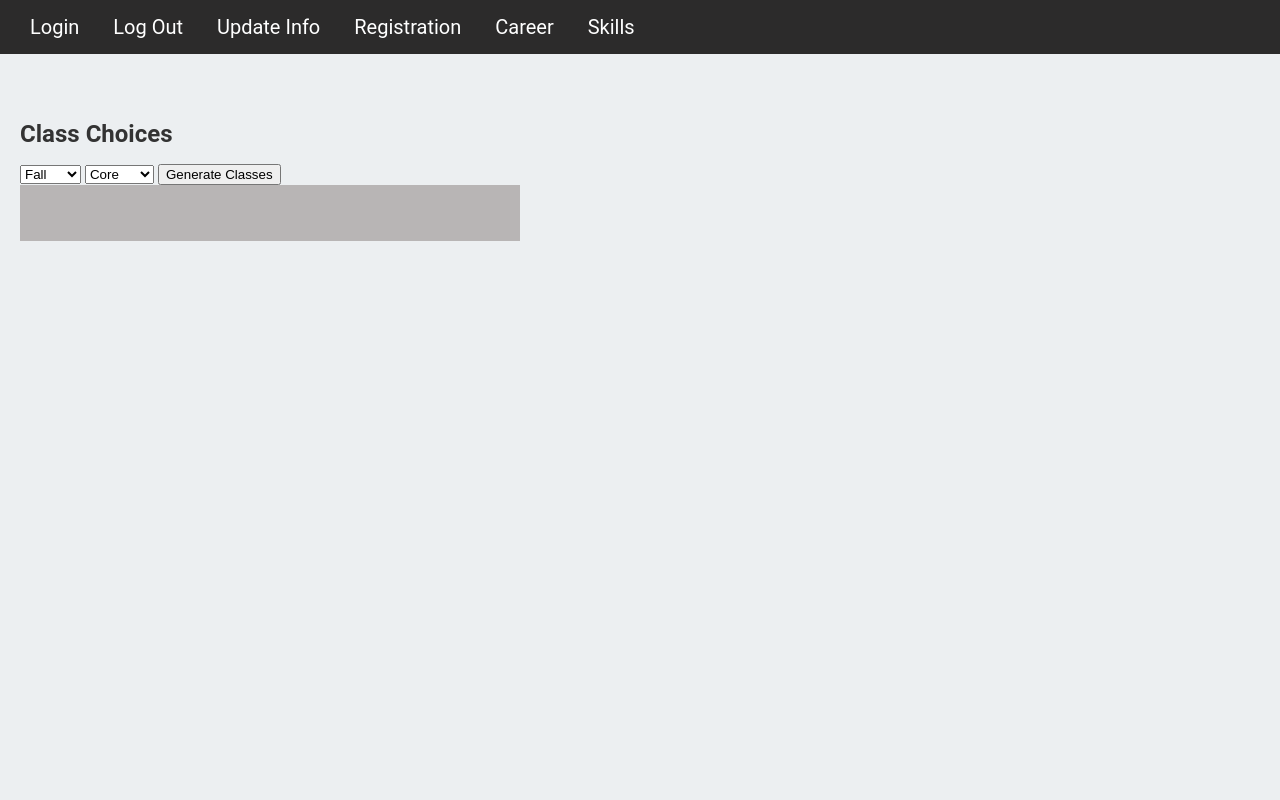
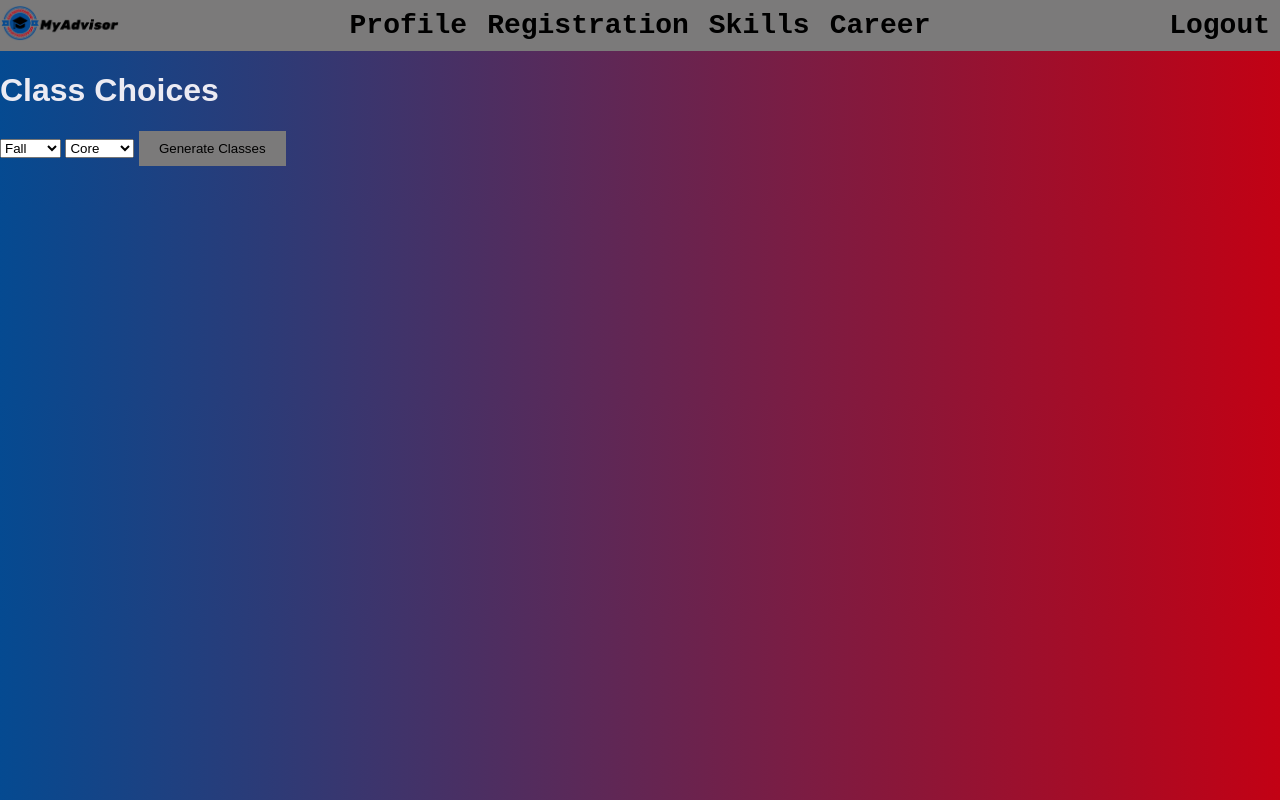
Before and after one commit to siennaphia/FAUmyAdvisor, a plain HTML site: page public/Class Registration/registration.html in a window 1280 px wide. Drawn offline with Linux system fonts and the light colour scheme; files that its build step writes are made by us from their sources; no server answers; files whose address does not match are found by name.

Commit message:
Finished the common CSS file

```diff
--- /dev/null
+++ b/public/Class Registration/registration.css
@@ -0,0 +1,90 @@
+/* styles.css */
+
+body{
+    background: linear-gradient(to left, #C20114, #054A91);
+    color: #000000;
+    font-family: Arial, Helvetica, sans-serif;
+    margin: 0;
+    padding: 0;
+}
+
+h1, h2, h3, h4, h5, h6 {
+    color: #ECEBF3; /* Heading text color */
+}
+
+button, .button {
+    background-color: #7B7A7A; /* Button background color */
+    color: #000000; /* Button text color */
+    border: none;
+    padding: 10px 20px;
+    cursor: pointer;
+}
+
+/*#################################################*/
+/*THIS CODE TAKES CARE OF THE NAVIGATION BAR
+    AND THE LOGOUT BUTTON.
+DO NOT ALTER*/
+/*#################################################*/
+/* Center the navigation bar */
+.logo {
+    position: absolute;
+    top: 5px; /* Adjust the top position as needed */
+    left: 0px; /* Adjust the left position as needed */
+    max-width: 120px; /* Adjust the size of the logo */
+    max-height: 120px; /* Adjust the size of the logo */
+    padding: 0px; /* Add padding around the logo if needed */
+}
+.navbar {
+    display: flex;
+    justify-content: center;
+    background-color: #7B7A7A;
+    padding-bottom: 10px;
+}
+
+ul {
+
+    list-style-type: none;
+    background-color: #7B7A7A;
+    margin: 0px;
+    padding: 0px;
+    display: flex;
+}
+
+li {
+    margin-top: 10px;
+}
+
+a {
+    text-decoration: none;
+    background-color: #7B7A7A;
+    color: #000000;
+    font-family: monospace;
+    font-weight: bold;
+    font-size: 28px;
+    padding: 10px;
+}
+
+/* Hover effect for links */
+a:hover {
+    background-color: #0C120C; /* Background color on hover */
+    color: #ECEBF3; /* Text color on hover */
+}
+
+.logout {
+    position: absolute;
+    top: 0px;
+    right: 0px;
+    background-color: #7B7A7A;
+    color: #000000;
+    font-weight: bold;
+    font-size: 28px;
+}
+
+.logout:hover {
+    background-color: #0C120C; /* Background color on hover */
+    color: #ECEBF3; /* Text color on hover */
+    cursor: pointer;
+}
+
+/*#################################################*/
+/*#################################################*/
--- a/public/Class Registration/registration.html
+++ b/public/Class Registration/registration.html
@@ -21,64 +21,22 @@
   <script src="app.js"></script>
   <script src="registration.js"></script>
 
-  <link rel="stylesheet" href="styles.css">
-  <style>
-    body {
-      padding-top: 80px; /* Add padding to account for the height of the navbar */
-    }
-
-    h1 {
-      margin-top: 40px;
-      text-align: center;
-    }
-
-    p {
-      text-align: center;
-    }
-
-    form {
-      display: flex;
-      flex-direction: column;
-      align-items: center;
-      margin-top: 20px;
-    }
-
-    label {
-      margin-bottom: 10px;
-    }
-
-    input[type="text"] {
-      width: 30%;
-      padding: 5px;
-      margin-bottom: 10px;
-    }
-
-    .button-container {
-      display: flex;
-      justify-content: center;
-      margin-top: 10px;
-    }
-
-    .button-container button {
-      margin: 0 5px;
-      padding: 10px 20px;
-      background-color: #4caf50;
-      color: #fff;
-      border: none;
-      border-radius: 5px;
-      cursor: pointer;
-    }
-  </style>
+  <link rel="icon" href="logo.ico" type="image/x-icon">
+  <link rel="stylesheet" href="registration.css">
 </head>
 
 <body>
-  <div class="navbar">
-    <a href="index.html">Login</a>
-    <a href="#" id="logoutButton">Log Out</a>
-    <a href="userinfo.html">Update Info</a>
-    <a href="registration.html">Registration</a>
-    <a href="career.html">Career</a>
-    <a href="#skill.html">Skills</a>
+  <div class = "navbar">
+    <nav>
+      <img src="navbar_logo.png" alt="Logo" class="logo">
+        <ul>
+          <li><a href="#profile">Profile</a></li>
+          <li><a href="#registration">Registration</a></li>
+          <li><a href="#skills">Skills</a></li>
+          <li><a href="#career">Career</a></li>
+        </ul>
+    </nav>
+    <a href="#" class="logout">Logout</a>
   </div>
 
   <div id="titleCaptionContainer">
@@ -95,8 +53,8 @@
             <option value="elective">Elective</option>
             </select>
           <button onclick="classChecker()">Generate Classes</button></p>
+  </div>
 
-    </div>
   <div id="classColumn">
     <div id="classChoiceContainer">
       <ul id="classChoice">
@@ -108,13 +66,11 @@
     <h1 id="classInfoHeader"></h1>
     <p id="classInfo"></p>
   </div>
-    </div>
+
 
   <div id="nextSemesterContainer">
     <h1 id="nextSemesterHeader"></h1>
     <p id="nextSemester"></p>
   </div>
-
-
 </body>
 </html>
--- a/public/Class Registration/MyAdvisor.css
+++ b/public/MyAdvisor.css
@@ -2,10 +2,22 @@
 
 body{
     background: linear-gradient(to left, #C20114, #054A91);
-    color: #ECEBF3;
+    color: #000000;
     font-family: Arial, Helvetica, sans-serif;
     margin: 0;
     padding: 0;
+}
+
+h1, h2, h3, h4, h5, h6 {
+    color: #ECEBF3; /* Heading text color */
+}
+
+button, .button {
+    background-color: #7B7A7A; /* Button background color */
+    color: #000000; /* Button text color */
+    border: none;
+    padding: 10px 20px;
+    cursor: pointer;
 }
 
 /*#################################################*/
@@ -14,17 +26,27 @@ body{
 DO NOT ALTER*/
 /*#################################################*/
 /* Center the navigation bar */
+.logo {
+    position: absolute;
+    top: 5px; /* Adjust the top position as needed */
+    left: 0px; /* Adjust the left position as needed */
+    max-width: 120px; /* Adjust the size of the logo */
+    max-height: 120px; /* Adjust the size of the logo */
+    padding: 0px; /* Add padding around the logo if needed */
+}
 .navbar {
     display: flex;
     justify-content: center;
+    background-color: #7B7A7A;
+    padding-bottom: 10px;
 }
 
 ul {
 
     list-style-type: none;
     background-color: #7B7A7A;
-    margin: 10px;
-    padding: 0;
+    margin: 0px;
+    padding: 0px;
     display: flex;
 }
 
@@ -38,7 +60,7 @@ a {
     color: #000000;
     font-family: monospace;
     font-weight: bold;
-    font-size: 22px;
+    font-size: 28px;
     padding: 10px;
 }
 
@@ -50,12 +72,12 @@ a:hover {
 
 .logout {
     position: absolute;
-    top: 10px;
-    right: 20px;
-    background-color: #054A91;
-    color: #ECEBF3;
+    top: 0px;
+    right: 0px;
+    background-color: #7B7A7A;
+    color: #000000;
     font-weight: bold;
-    font-size: 20px;
+    font-size: 28px;
 }
 
 .logout:hover {
@@ -63,5 +85,6 @@ a:hover {
     color: #ECEBF3; /* Text color on hover */
     cursor: pointer;
 }
+
 /*#################################################*/
 /*#################################################*/
```
Also changed, not shown: public/Class Registration/test.html (+3 -2 lines), public/Class Registration/MyAdvisor.ico (deleted), public/Class Registration/logo.ico (added), public/Class Registration/navbar_logo.png (added), public/logo.ico (added), public/navbar_logo.png (added). Lines whose indentation alone changed are shown as unchanged.
